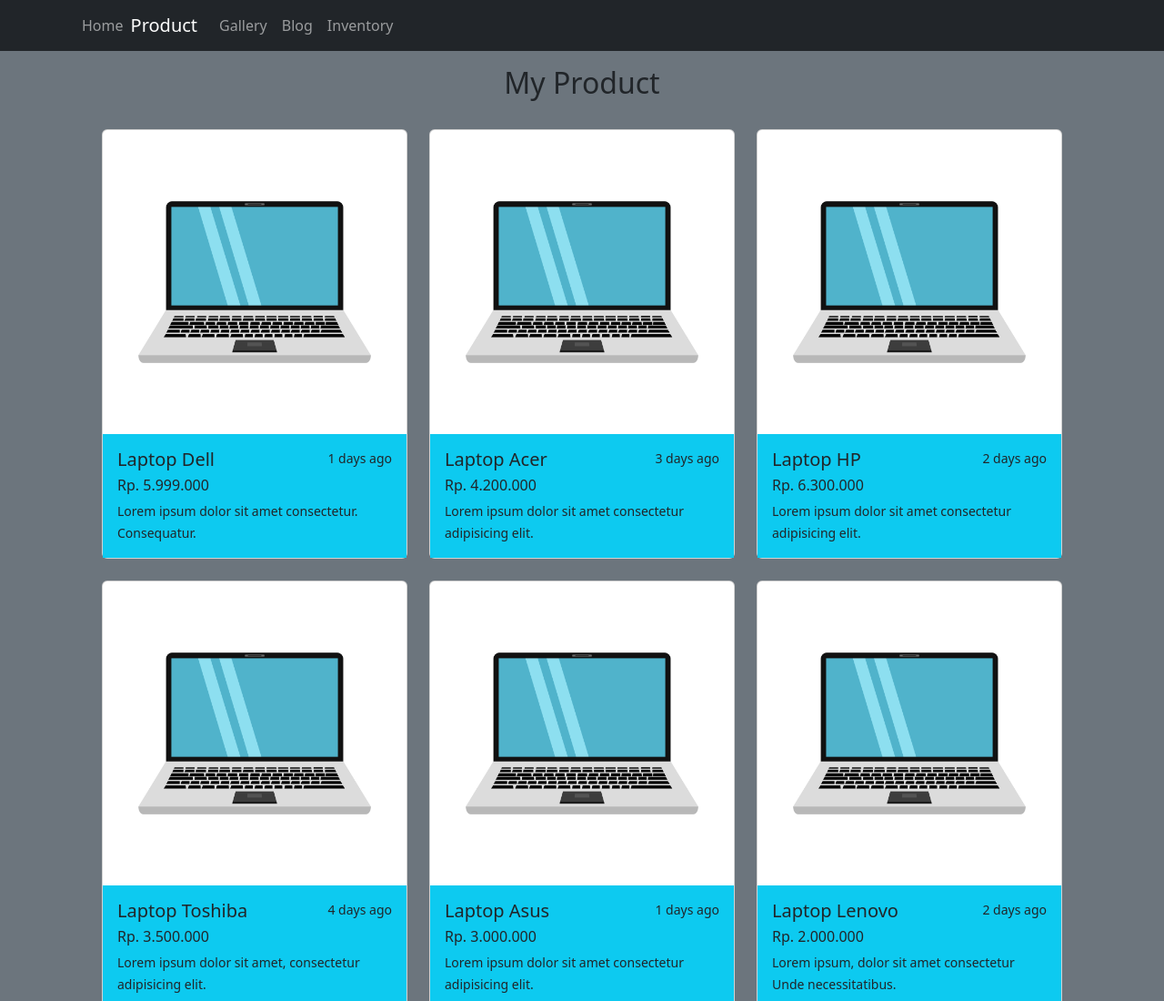
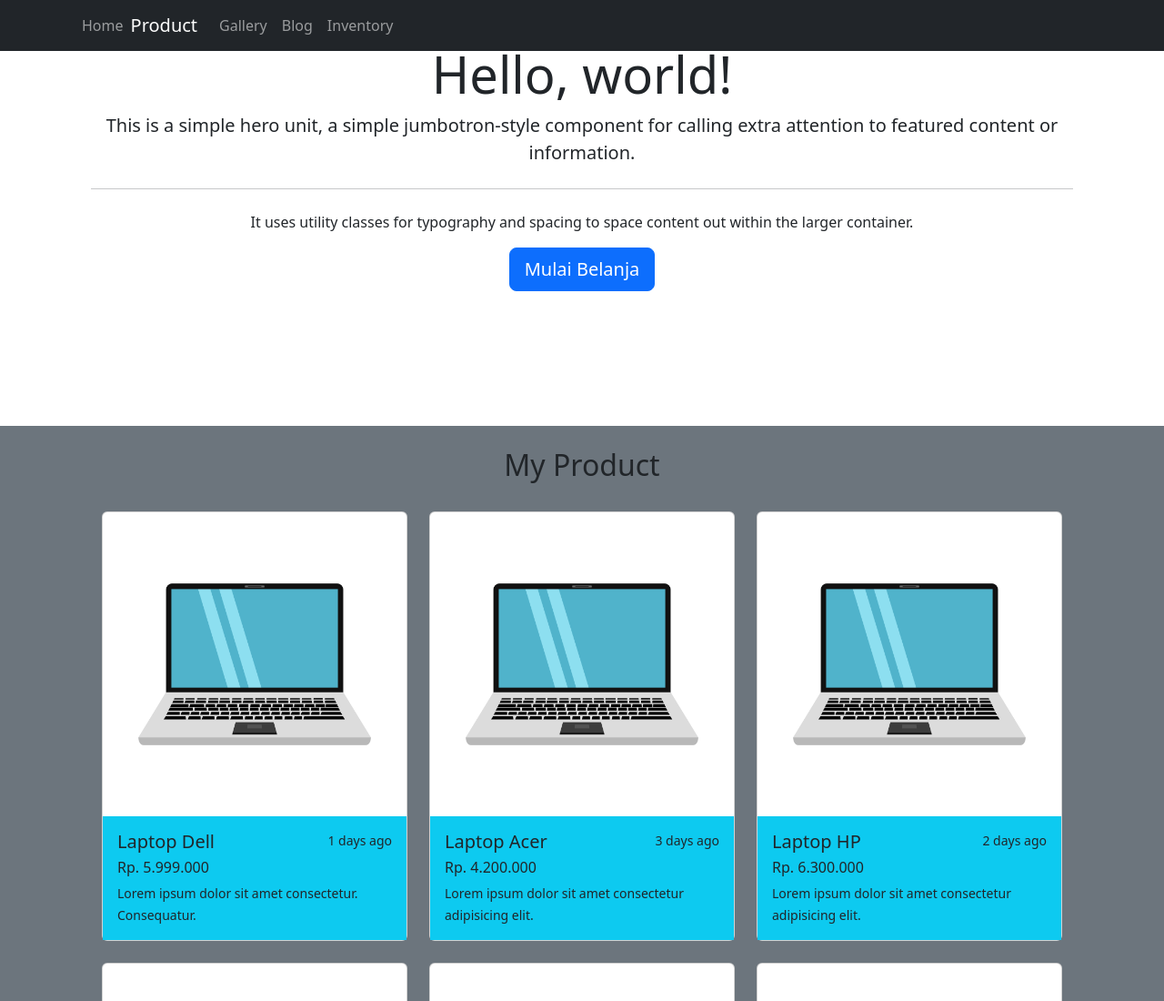
Before and after one commit to Dodistywn/Assigment1-Hacktiv8, a plain HTML site: page Product/product.html in a window 1280 px wide. Shown: the top 1100 px of the page at 91% size. Drawn offline with nearby package versions, Linux system fonts and the light colour scheme.

Commit message:
Menambahkan jumbotron di file product.html

```diff
--- a/Product/product.html
+++ b/Product/product.html
@@ -36,6 +36,18 @@
             </div>
         </div>
     </nav>
+
+
+    <section id="jumbotron" class="jumbotron">
+        <div class="jumbotron text-center">
+            <h1 class="display-4">Hello, world!</h1>
+            <p class="lead">This is a simple hero unit, a simple jumbotron-style component for calling extra attention to featured content or information.</p>
+            <hr class="my-4">
+            <p>It uses utility classes for typography and spacing to space content out within the larger container.</p>
+            <a class="btn btn-primary btn-lg" href="#" role="button">Mulai Belanja</a>
+          </div>
+    </section>
+
 
     <section id="portofolio" class="portofolio bg-secondary pb-4">
         <div class="container">
```
